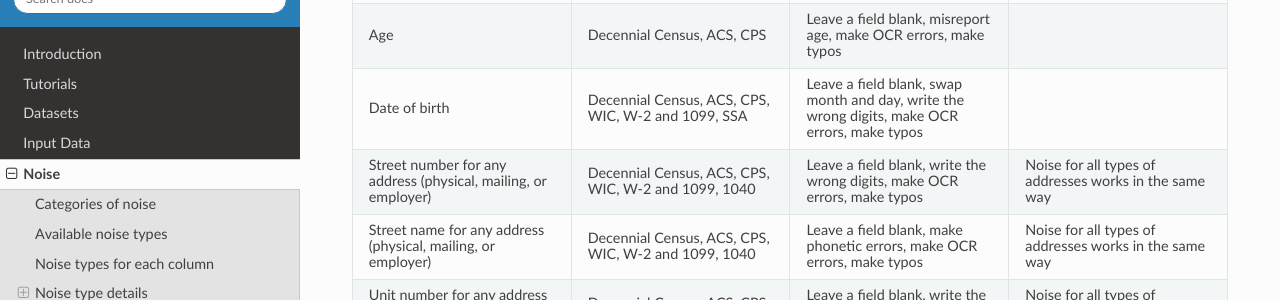
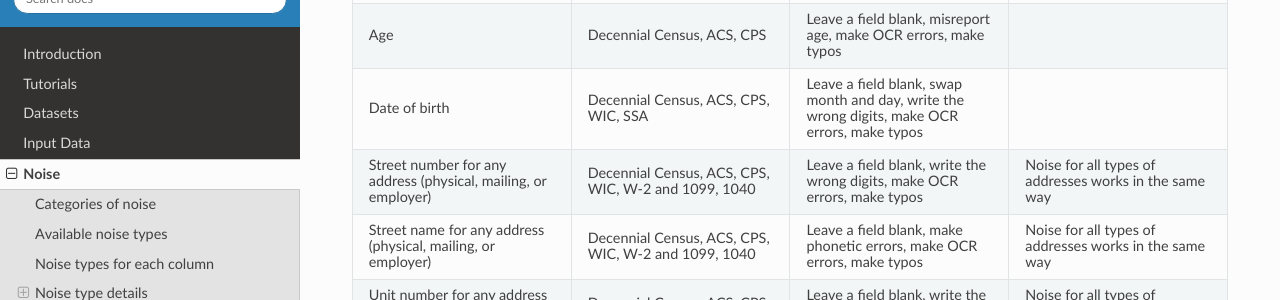
Before and after one commit to ihmeuw/pseudopeople, a Sphinx documentation site: the page built from docs/source/noise/index.rst, in a window 1280 px wide and 900 px high, scrolled down 2178 px. Shown: the part 167-467 px from the top of the window. Built offline with Sphinx 7.4.7 and the Read the Docs theme 2.0.0, drawn with Linux system fonts in a browser that asks for light colours.

Commit message:
Remove W2 and 1099 from dob column in noise table

```diff
--- a/docs/source/noise/index.rst
+++ b/docs/source/noise/index.rst
@@ -134,7 +134,7 @@ Noise types for each column
     - Leave a field blank, misreport age, make OCR errors, make typos
     -
   * - Date of birth
-    - Decennial Census, ACS, CPS, WIC, W-2 and 1099, SSA
+    - Decennial Census, ACS, CPS, WIC, SSA
     - Leave a field blank, swap month and day, write the wrong digits, make OCR errors, make typos
     -
   * - Street number for any address (physical, mailing, or employer)
```
